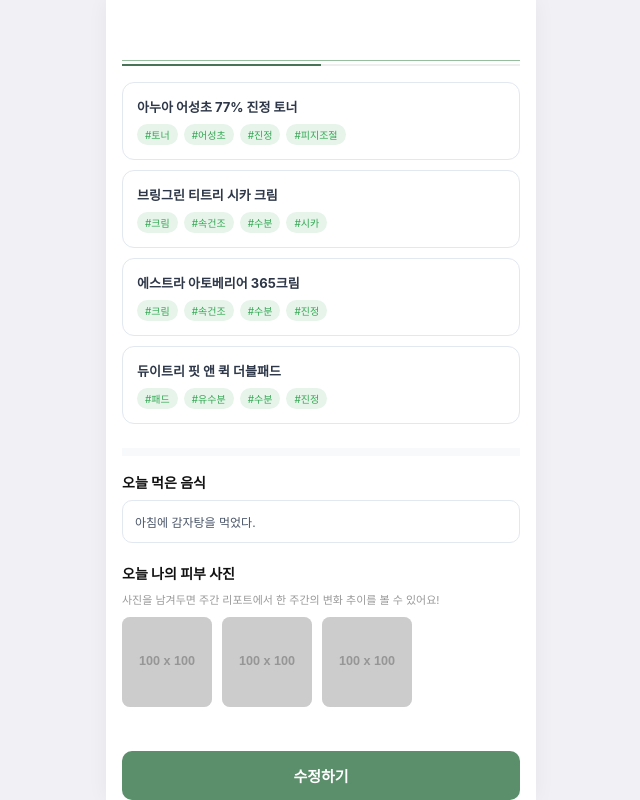
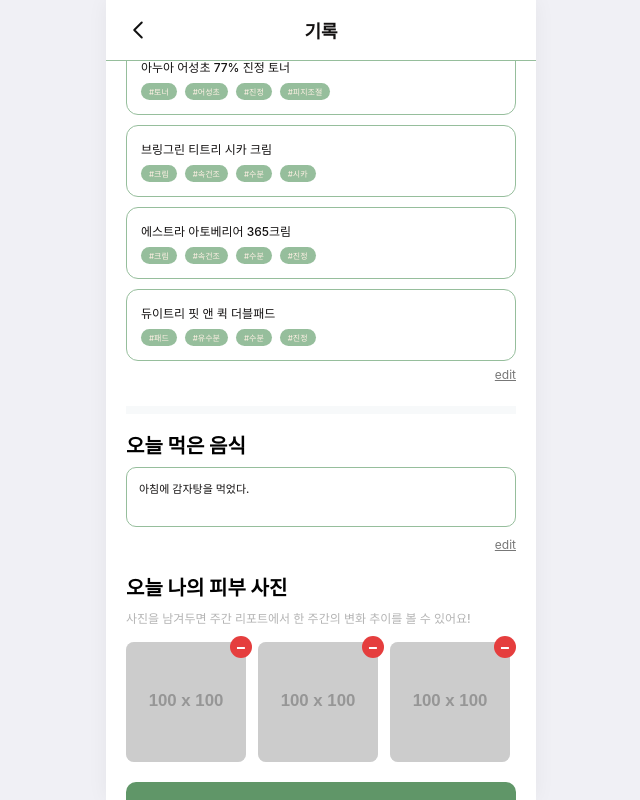
Before and after one commit to LikeLionUniv-INU/14th-toMeta-frontend, a React (Vite) app: page /record in a window 1280 px wide. Both pictures are taken after a click on the button "수정하기". Shown: the whole page, without its empty margins (319-959 px from the left). Built offline with nearby package versions, Linux system fonts and the light colour scheme.

Commit message:
Feat: 기록 완료 페이지 구현, 화장품 카드 컴포넌트 구현

```diff
--- /dev/null
+++ b/src/components/CosmeticCard.jsx
@@ -0,0 +1,46 @@
+import React from "react";
+import styled from "styled-components";
+
+export default function CosmeticCard({ name, tags = [] }) {
+  return (
+    <CardContainer>
+      <CardTitle>{name}</CardTitle>
+      {tags.length > 0 && (
+        <TagGroup>
+          {tags.map((tag, idx) => (
+            <Tag key={idx}>{tag}</Tag>
+          ))}
+        </TagGroup>
+      )}
+    </CardContainer>
+  );
+}
+
+const CardContainer = styled.div`
+  padding: 14px;
+  border: 1px solid #96be9c;
+  border-radius: 12px;
+  background-color: #fff;
+`;
+
+const CardTitle = styled.p`
+  font-size: 12px;
+  font-weight: 500;
+  color: #141212;
+  margin: 0 0 8px 0;
+`;
+
+const TagGroup = styled.div`
+  display: flex;
+  flex-wrap: wrap;
+  gap: 8px;
+`;
+
+const Tag = styled.span`
+  font-size: 8px;
+  font-weight: 400;
+  background-color: #96be9c;
+  color: #FFF1E5;
+  padding: 3px 8px;
+  border-radius: 12px;
+`;
--- a/src/pages/EmptyPouch.jsx
+++ b/src/pages/EmptyPouch.jsx
@@ -41,7 +41,6 @@ const Container = styled.div`
 
 const Header = styled.header`
   text-align: center;
-  padding: 16px 0;
   font-weight: 700;
   font-size: 18px;
   color: #000000;
--- a/src/pages/Record.jsx
+++ b/src/pages/Record.jsx
@@ -1,11 +1,15 @@
 import React, { useState } from "react";
 import styled from "styled-components";
 import Header from "../components/Header";
+import Button from "../components/Button";
+import CosmeticCard from "../components/CosmeticCard";
+import SunIcon from "../assets/images/record/sun.svg";
+import MoonIcon from "../assets/images/record/Moon.svg";
 
 export default function Record() {
   const [activeTab, setActiveTab] = useState("morning");
+  const [isEditing, setIsEditing] = useState(false);
 
-  // 2. 백엔드 연동 전 임시 데이터 (상태로 관리)
   const [recordData, setRecordData] = useState({
     dateText: "8월 5일 수요일",
     weatherText: "날씨 흐림 | 온도 25-34 | 습도 94%",
@@ -20,7 +24,6 @@ export default function Record() {
       { id: 101, name: "아누아 어성초 77% 진정 토너", tags: ["#토너", "#진정"] },
       { id: 102, name: "에스트라 아토베리어 365크림", tags: ["#크림", "#보습"] },
     ],
-    // null이나 빈 값을 넣어두면 첫 번째 화면처럼 필수 입력란만 노출됩니다.
     food: "아침에 감자탕을 먹었다.",
     skinPhotos: [
       "https://via.placeholder.com/100",
@@ -34,20 +37,50 @@ export default function Record() {
       ? recordData.morningRoutine
       : recordData.nightRoutine;
 
+  const handleFoodChange = (e) => {
+    setRecordData((prev) => ({
+      ...prev,
+      food: e.target.value,
+    }));
+  };
+
+  const handleRemovePhoto = (index) => {
+    setRecordData((prev) => ({
+      ...prev,
+      skinPhotos: prev.skinPhotos.filter((_, i) => i !== index),
+    }));
+  };
+
+  // 수정 / 저장 토글 및 백엔드 전송 핸들러
+  const handleToggleEdit = async () => {
+    if (isEditing) {
+      try {
+        console.log("백엔드로 전송할 수정 데이터:", recordData);
+        // await axios.put('/api/records', recordData);
+        alert("수정사항이 저장되었습니다.");
+        setIsEditing(false);
+      } catch (error) {
+        console.error("저장 중 오류 발생:", error);
+      }
+    } else {
+      setIsEditing(true);
+    }
+  };
+
   return (
     <Container>
+      <Header title={"기록"} variant="back" />
       <ContentWrapper>
-        {/* 상단 공통 헤더 */}
-        <Header />
 
-        {/* 날짜 & 날씨 정보 */}
+        <HeaderRow>
           <DateTitle>{recordData.dateText}</DateTitle>
-        <SubHeader>
+          <ReportBadge>데일리 리포트</ReportBadge>
+        </HeaderRow>
+
+        <WeatherSubHeader>
           <WeatherInfo>{recordData.weatherText}</WeatherInfo>
-          <ReportBadge>데일리 리포트</ReportBadge>
-        </SubHeader>
+        </WeatherSubHeader>
 
-        {/* 피부 상태 요약 */}
         <StatusSection>
           <ProfileCircle />
           <StatusTextWrapper>
@@ -56,45 +89,49 @@ export default function Record() {
           </StatusTextWrapper>
         </StatusSection>
 
-        {/* 모닝 / 나이트 탭 */}
         <TabGroup>
           <TabButton
             $active={activeTab === "morning"}
             onClick={() => setActiveTab("morning")}
           >
-            ⚙️ 모닝 스킨케어
+            <img src={SunIcon} /> 모닝 스킨케어
           </TabButton>
           <TabButton
             $active={activeTab === "night"}
             onClick={() => setActiveTab("night")}
           >
-            🌙 나이트 스킨케어
+            <img src={MoonIcon} /> 나이트 스킨케어
           </TabButton>
         </TabGroup>
 
-        {/* 스킨케어 제품 카드 리스트 */}
+        <CardListSection>
           <CardList>
             {currentRoutine.map((item) => (
-            <Card key={item.id}>
-              <CardTitle>{item.name}</CardTitle>
-              <TagGroup>
-                {item.tags.map((tag, idx) => (
-                  <Tag key={idx}>{tag}</Tag>
-                ))}
-              </TagGroup>
-            </Card>
+              <CosmeticCard
+                key={item.id}
+                name={item.name}
+                tags={item.tags}
+              />
             ))}
           </CardList>
+          {isEditing && <EditText>edit</EditText>}
+        </CardListSection>
 
-        {/* 선택 입력 영역 (조건부 렌더링) */}
-        {(recordData.food || (recordData.skinPhotos && recordData.skinPhotos.length > 0)) && (
+        {(recordData.food || (recordData.skinPhotos && recordData.skinPhotos.length > 0) || isEditing) && (
           <OptionalSection>
-            {recordData.food && (
             <OptionalGroup>
               <SectionTitle>오늘 먹은 음식</SectionTitle>
-                <FoodCard>{recordData.food}</FoodCard>
+              {isEditing ? (
+                <FoodInput
+                  value={recordData.food}
+                  onChange={handleFoodChange}
+                  placeholder="오늘 드신 음식을 작성해주세요."
+                />
+              ) : (
+                <FoodCard>{recordData.food || "기록된 음식이 없습니다."}</FoodCard>
+              )}
+              {isEditing && <EditText>edit</EditText>}
             </OptionalGroup>
-            )}
 
             {recordData.skinPhotos && recordData.skinPhotos.length > 0 && (
               <OptionalGroup>
@@ -102,9 +139,17 @@ export default function Record() {
                 <SubDescription>
                   사진을 남겨두면 주간 리포트에서 한 주간의 변화 추이를 볼 수 있어요!
                 </SubDescription>
+
                 <PhotoGrid>
                   {recordData.skinPhotos.map((photo, index) => (
-                    <PhotoBox key={index} src={photo} alt={`skin-${index}`} />
+                    <PhotoItem key={index}>
+                      <PhotoBox src={photo} alt={`skin-${index}`} />
+                      {isEditing && (
+                        <DeleteBadge type="button" onClick={() => handleRemovePhoto(index)}>
+                          −
+                        </DeleteBadge>
+                      )}
+                    </PhotoItem>
                   ))}
                 </PhotoGrid>
               </OptionalGroup>
@@ -113,66 +158,74 @@ export default function Record() {
         )}
       </ContentWrapper>
 
-      {/* 하단 버튼 */}
-      <SubmitButton>수정하기</SubmitButton>
+      <ButtonWrapper>
+        <Button onClick={handleToggleEdit}>
+          {isEditing ? "저장하기" : "수정하기"}
+        </Button>
+      </ButtonWrapper>
     </Container>
   );
 }
 
 const Container = styled.div`
-  height: 100dvh;
+  min-height: 100dvh;
   margin: 0 auto;
-  padding: 16px;
   background-color: #ffffff;
   display: flex;
   flex-direction: column;
-  justify-content: space-between;
   box-sizing: border-box;
 `;
 
 const ContentWrapper = styled.div`
   width: 100%;
+  flex: 1;
+`;
+
+const HeaderRow = styled.div`
+  display: flex;
+  justify-content: space-between;
+  align-items: center;
+  margin: 12px 20px 0 20px;
 `;
 
 const DateTitle = styled.h1`
-  font-size: 20px;
-  font-weight: 700;
-  margin-top: 12px;
-  color: #111;
+  font-size: 24px;
+  font-weight: 400;
+  margin: 0;
+  color: #000000;
 `;
 
-const SubHeader = styled.div`
-  display: flex;
-  justify-content: space-between;
-  align-items: center;
+const WeatherSubHeader = styled.div`
   padding-bottom: 12px;
-  border-bottom: 1px solid #eee;
-  margin-top: 4px;
+  border-bottom: 1.5px solid #B0B0B0;
+  margin: 4px 20px 0 20px;
 `;
 
 const WeatherInfo = styled.span`
   font-size: 12px;
-  color: #777;
+  font-weight: 400;
+  color: #000000;
 `;
 
 const ReportBadge = styled.span`
   font-size: 10px;
-  background-color: #5b8e6b;
-  color: #fff;
+  background-color: #96be9c;
+  color: #FDFFFD;
   padding: 4px 8px;
   border-radius: 4px;
+  font-weight: 400;
 `;
 
 const StatusSection = styled.div`
   display: flex;
   align-items: center;
   gap: 16px;
-  margin: 24px 0 16px 0;
+  margin: 20px;
 `;
 
 const ProfileCircle = styled.div`
-  width: 64px;
-  height: 64px;
+  width: 80px;
+  height: 80px;
   border-radius: 50%;
   background-color: #e0e0e0;
   flex-shrink: 0;
@@ -184,15 +237,18 @@ const StatusTextWrapper = styled.div`
 `;
 
 const StatusLabel = styled.span`
-  font-size: 12px;
-  color: #888;
+  font-size: 16px;
+  font-weight: 500;
+  color: #141212;
+  margin-left: 10px;
 `;
 
 const StatusValue = styled.span`
   font-size: 22px;
-  font-weight: 800;
-  color: #111;
-  margin-top: 2px;
+  font-weight: 700;
+  color: #141212;
+  margin-left: 10px;
+  margin-top: 6px;
 `;
 
 const TabGroup = styled.div`
@@ -204,56 +260,57 @@ const TabGroup = styled.div`
 const TabButton = styled.button`
   flex: 1;
   padding: 12px 0;
-  text-align: center;
+  display: flex;
+  align-items: center;
+  justify-content: center;
+  gap: 6px;
+
   font-size: 14px;
-  font-weight: ${(props) => (props.$active ? "700" : "500")};
-  color: ${(props) => (props.$active ? "#497356" : "#aaa")};
-  border-bottom: ${(props) => (props.$active ? "2px solid #497356" : "none")};
+  font-weight: 700;
+  color: ${(props) => (props.$active ? "#266210" : "gray")};
+  border-bottom: ${(props) => (props.$active ? "2px solid #266210" : "none")};
   background: none;
   border-top: none;
   border-left: none;
   border-right: none;
   cursor: pointer;
   margin-bottom: -2px;
+
+  img {
+    width: 18px;
+    height: 18px;
+    transition: filter 0.2s ease;
+
+    filter: ${(props) =>
+    props.$active
+      ? "brightness(0) saturate(100%) invert(29%) sepia(85%) saturate(750%) hue-rotate(72deg) brightness(88%) contrast(96%)"
+      : "brightness(0) saturate(100%) invert(50%) opacity(0.7)"};
+  }
+`;
+
+const CardListSection = styled.div`
+  margin: 16px 20px 0 20px;
+  display: flex;
+  flex-direction: column;
 `;
 
 const CardList = styled.div`
   display: flex;
   flex-direction: column;
   gap: 10px;
-  margin-top: 16px;
 `;
 
-const Card = styled.div`
-  padding: 14px;
-  border: 1px solid #e2e8f0;
-  border-radius: 12px;
-  background-color: #fff;
-`;
-
-const CardTitle = styled.p`
-  font-size: 13px;
-  font-weight: 700;
-  color: #2d3748;
-  margin: 0 0 8px 0;
-`;
-
-const TagGroup = styled.div`
-  display: flex;
-  flex-wrap: wrap;
-  gap: 6px;
-`;
-
-const Tag = styled.span`
-  font-size: 10px;
-  background-color: #e6f4ea;
-  color: #34a853;
-  padding: 3px 8px;
-  border-radius: 12px;
+const EditText = styled.span`
+  font-size: 12px;
+  color: #777;
+  text-decoration: underline;
+  text-align: right;
+  margin-top: 6px;
+  display: block;
 `;
 
 const OptionalSection = styled.div`
-  margin-top: 24px;
+  margin: 24px 20px 0 20px;
   padding-top: 16px;
   border-top: 8px solid #f7f9fa;
 `;
@@ -263,54 +320,82 @@ const OptionalGroup = styled.div`
 `;
 
 const SectionTitle = styled.h3`
-  font-size: 14px;
+  font-size: 20px;
   font-weight: 700;
-  color: #111;
+  color: #000000;
   margin: 0 0 8px 0;
 `;
 
 const SubDescription = styled.p`
-  font-size: 11px;
-  color: #999;
+  font-size: 12px;
+  font-weight: 500;
+  color: #B4B4B4;
   margin: 0 0 10px 0;
 `;
 
 const FoodCard = styled.div`
   padding: 12px;
-  border: 1px solid #e2e8f0;
+  border: 1px solid #96be9c;
   border-radius: 10px;
-  font-size: 12px;
-  color: #4a5568;
+  font-size: 11px;
+  font-weight: 500;
+  color: #141212;
+`;
+
+const FoodInput = styled.textarea`
+  width: 100%;
+  padding: 12px;
+  border: 1px solid #96be9c;
+  border-radius: 10px;
+  font-size: 11px;
+  font-weight: 500;
+  color: #141212;
+  box-sizing: border-box;
+  resize: none;
+  height: 60px;
+  outline: none;
 `;
 
 const PhotoGrid = styled.div`
   display: flex;
-  gap: 10px;
+  gap: 12px;
   overflow-x: auto;
+  padding-top: 6px;
+`;
+
+const PhotoItem = styled.div`
+  position: relative;
+  flex-shrink: 0;
 `;
 
 const PhotoBox = styled.img`
-  width: 90px;
-  height: 90px;
+  width: 120px;
+  height: 120px;
   border-radius: 8px;
   object-fit: cover;
   background-color: #eee;
-  flex-shrink: 0;
+  display: block;
 `;
 
-const SubmitButton = styled.button`
-  width: 100%;
-  padding: 14px 0;
-  background-color: #5b8e6b;
+const DeleteBadge = styled.button`
+  position: absolute;
+  top: -6px;
+  right: -6px;
+  width: 22px;
+  height: 22px;
+  border-radius: 50%;
+  background-color: #e53e3e;
   color: #ffffff;
   border: none;
-  border-radius: 10px;
-  font-size: 15px;
-  font-weight: 700;
+  font-size: 16px;
+  font-weight: bold;
+  display: flex;
+  align-items: center;
+  justify-content: center;
   cursor: pointer;
-  margin-top: 24px;
+  line-height: 1;
+`;
 
-  &:hover {
-    background-color: #497356;
-  }
+const ButtonWrapper = styled.div`
+  margin: 0 20px 30px 20px;
 `;
```
Also changed, not shown: src/pages/DefaultInput.jsx (+2 -5 lines), src/assets/images/record/moon.svg (added), src/assets/images/record/sun.svg (added). Lines whose indentation alone changed are shown as unchanged.
